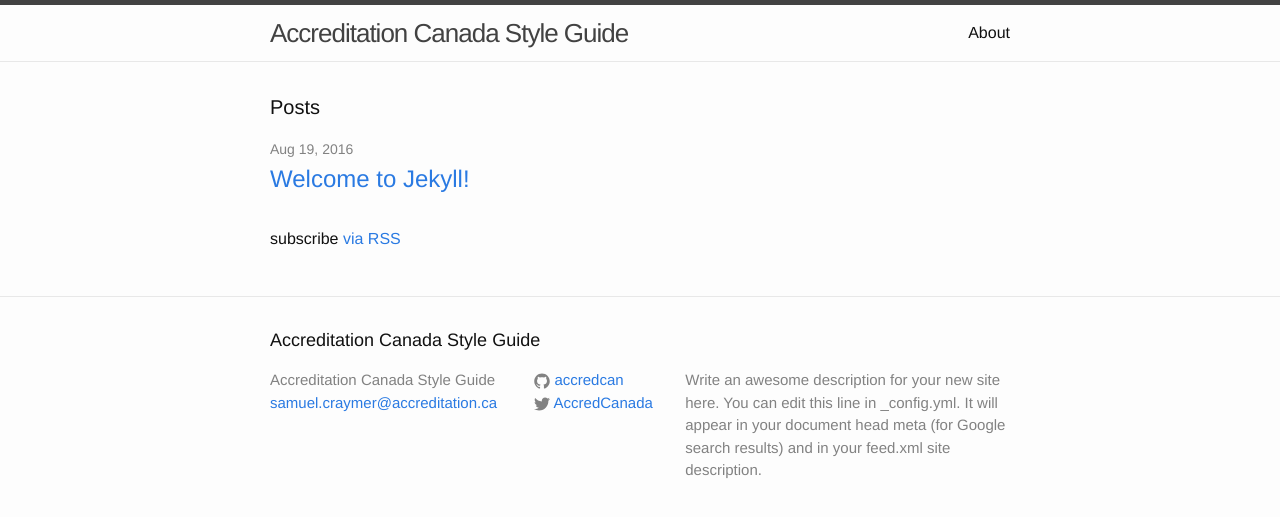
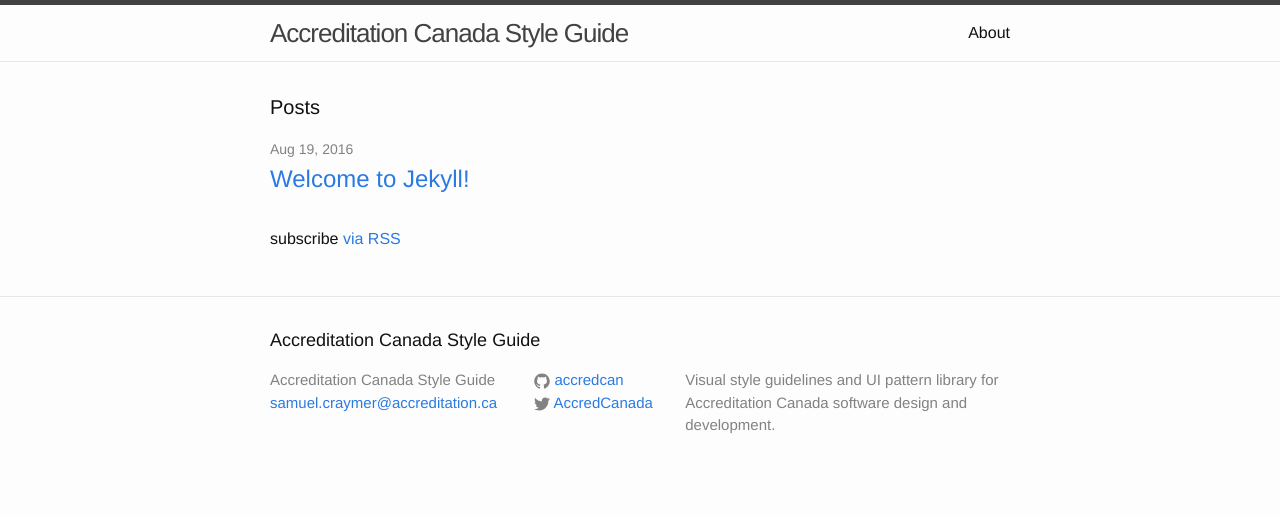
Before and after one commit to accredcan/styleguide, a Jekyll site: the page built from index.html, in a window 1280 px wide. Shown: the top 517 px of the page. Built offline with Jekyll 4.4.1, drawn with Linux system fonts in a browser that asks for light colours.

Commit message:
update _config.yml description

```diff
--- a/_config.yml
+++ b/_config.yml
@@ -9,9 +9,8 @@
 title: Accreditation Canada Style Guide
 email: samuel.craymer@accreditation.ca
 description: > # this means to ignore newlines until "baseurl:"
-  Write an awesome description for your new site here. You can edit this
-  line in _config.yml. It will appear in your document head meta (for
-  Google search results) and in your feed.xml site description.
+  Visual style guidelines and UI pattern library for Accreditation Canada
+  software design and development.
 baseurl: "/styleguide" # the subpath of your site, e.g. /blog
 url: "https://accredcan.github.io" # the base hostname & protocol for your site
 twitter_username: AccredCanada
```
